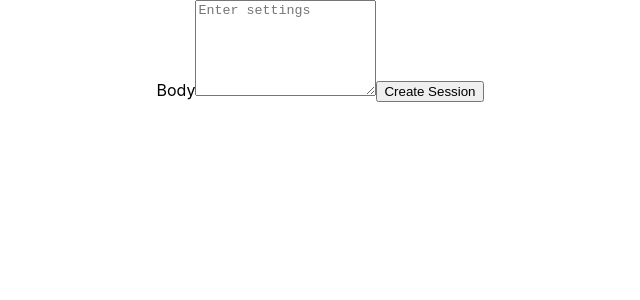
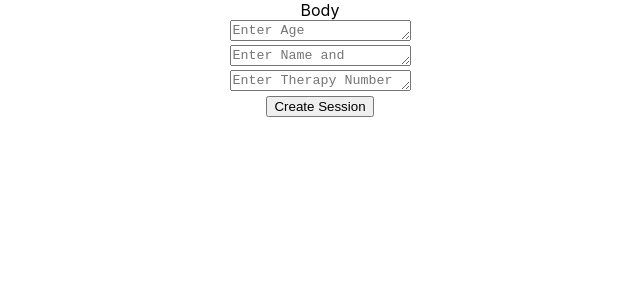
Before and after one commit to root-kawaii/AUTISTA, a React (Create React App) app in the folder client/: page /create in a window 1280 px wide. Shown: the top 300 px of the page, without its empty margins (320-960 px from the left). Built offline with nearby package versions, Linux system fonts and the light colour scheme; what mic-recorder-to-mp3 would draw is missing.

Commit message:
added send of info sessions, it is a dictionary in /ses

```diff
--- a/client/src/AudioRecorder.js
+++ b/client/src/AudioRecorder.js
@@ -2,7 +2,7 @@ import React from 'react';
 import MicRecorder from 'mic-recorder-to-mp3';
 
 const Mp3Recorder = new MicRecorder({ bitRate: 128 });
-const serverURL = "/data"
+const serverURL = "/audio"
 
 class AudioRecorder extends React.Component {
   constructor(props){
@@ -20,13 +20,13 @@ class AudioRecorder extends React.Component {
   sendAudioToServer = () => {
     this.setState(this.setState({ isSent: true }))
 
-    // fetch(serverURL, {
-    //
-    //   method: 'POST',
-    //   mode: 'cors',        //this depends on the port used by the React app and server
-    //   body: JSON.stringify(this.blobURL)
-    //
-    // })
+    fetch(serverURL, {
+
+       method: 'POST',
+       //mode: 'cors',        //this depends on the port used by the React app and server
+       body: JSON.stringify(this.blobURL)
+
+     })
 
   }
 
--- a/client/src/pages/CreateSession.js
+++ b/client/src/pages/CreateSession.js
@@ -4,7 +4,9 @@ import {useNavigate} from "react-router-dom";
 
 
 const CreateSession = (props) => {
-    const [settings, setSettings] = useState('')
+    const [age, setParamOne] = useState('')
+    const [names, setParamTwo] = useState('')
+    const [settings, setParamThree] = useState('')
     const navigate = useNavigate();
     const length = 6;
     var sessionCode = [];
@@ -26,27 +28,68 @@ const CreateSession = (props) => {
         return result;
     }
 
+    function sendSessionInfo(){
+        const requestOptions = {
+            method: 'POST',
+            headers: { 'Content-Type': 'application/json' },
+            body: JSON.stringify({
+                'age': age,
+                'name': names,
+                'setting': settings, })
+        };
+        fetch("/ses?" , requestOptions)
+            .then(response => response.json())
+            .then(data => this.setState({ postId: data.id }));
+    }
+
 
     const handleSubmit=(event)=>{
+
         event.preventDefault();
         sessionCode = generateString(length);
         newSession();
         navigate('/tutorMeeting/'+sessionCode)
+        sendSessionInfo();
+
     }
 
     return(
         <div className="CreateSession">
             <form onSubmit={handleSubmit}>
                 <label htmlFor="body" className="form-label">Body</label>
+                <section>
                 <textarea
                     className="Create_Session"
-                    placeholder ="Enter settings"
-                    rows='6'
-                    value={settings}
-                    onChange={(e)=>setSettings(e.target.value)}
+                    placeholder ="Enter Age"
+                    rows='1'
+                    value={age}
+                    onChange={(e)=>setParamOne(e.target.value)}
                     required
                 >
                 </textarea>
+                </section>
+                <section>
+                <textarea
+                    className="Create_Session"
+                    placeholder ="Enter Name and Surname"
+                    rows='1'
+                    value={names}
+                    onChange={(e)=>setParamTwo(e.target.value)}
+                    required
+                >
+                </textarea>
+                </section>
+                <section>
+                <textarea
+                    className="Create_Session"
+                    placeholder ="Enter Therapy Number"
+                    rows='1'
+                    value={settings}
+                    onChange={(e)=>setParamThree(e.target.value)}
+                    required
+                >
+                </textarea>
+                </section>
                 <button
                     className={"Create Session Button"}
                     >
--- a/client/src/pages/Home.js
+++ b/client/src/pages/Home.js
@@ -1,5 +1,7 @@
 import React, {useEffect, useState} from "react";
 import "./Home.css";
+import AudioPlayer from "../AudioPlayer"
+import AudioRecorder from "../AudioRecorder"
 
 
 function Home(){
@@ -131,16 +133,17 @@ function Home(){
                       earth.<br></br>
                       Those modest gods touch us-- touch us and move on.
                     </text>
+                    <AudioPlayer
+                  url={
+                    "https://aui20222.s3.eu-central-1.amazonaws.com/audioBanana.aac"
+                  }
+                />
+                <AudioRecorder />
+
                   </div>
                 </div>
                 {/* update every click... */}
                 {/* <button onClick={fetchImages}>next page!</button> */}
-                {/* <AudioPlayer
-                  url={
-                    "https://aui20222.s3.eu-central-1.amazonaws.com/audioBanana.aac"
-                  }
-                />
-                <AudioRecorder /> */}
               </>
             )}
           </header>
```
Also changed, not shown: 2 other files (tests, documents, lock files or other folders).
